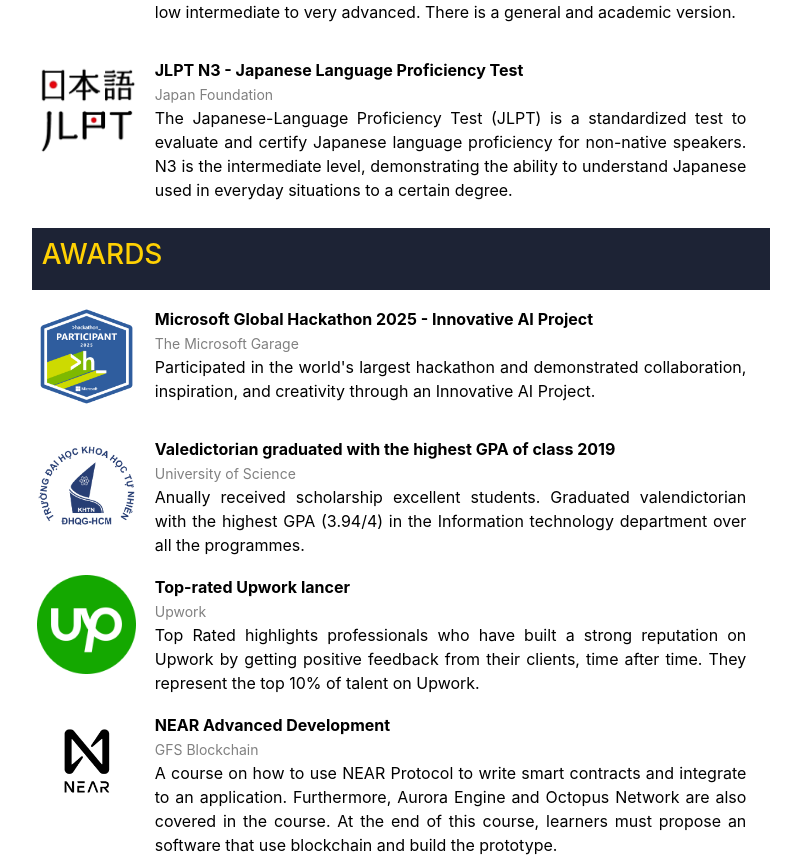
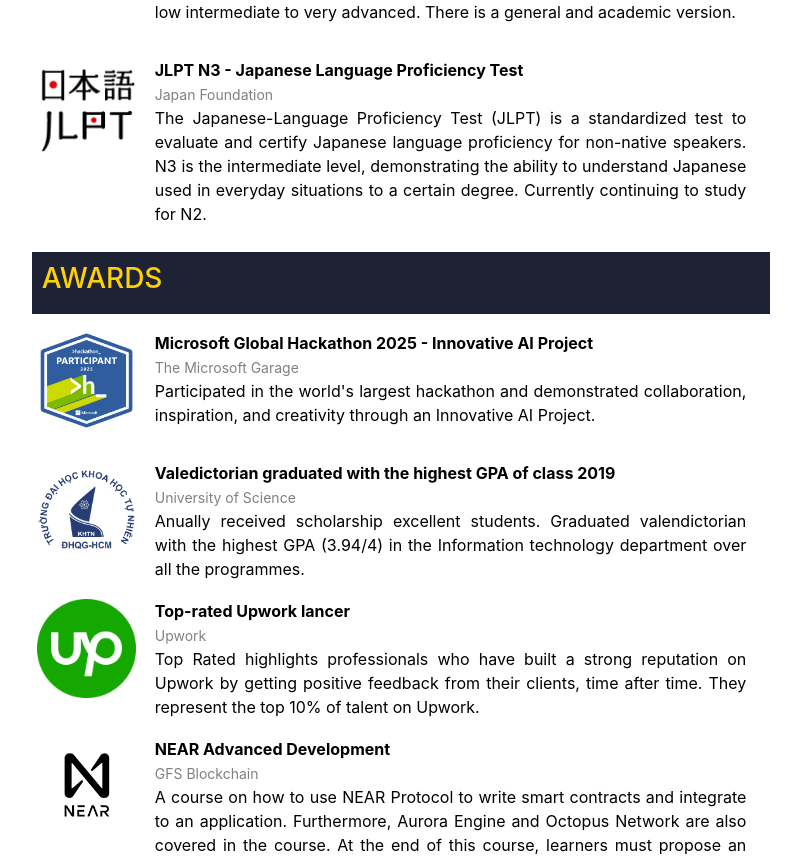
Before and after one commit to phuc16102001/phuc16102001.github.io, a React (Create React App) app: page / in a window 1280 px wide. Shown: the part 4181-5041 px from the top of the page, without its empty margins (403-1204 px from the left). Built offline with nearby package versions, Linux system fonts and the light colour scheme.

Commit message:
Add N2 leanring

```diff
--- a/src/components/Sidebar.jsx
+++ b/src/components/Sidebar.jsx
@@ -1,6 +1,5 @@
 import React from 'react';
 import { useTranslation } from 'react-i18next';
-import LanguageSwitcher from './LanguageSwitcher';
 
 const Sidebar = () => {
   const { t } = useTranslation();
--- a/src/i18n/locales/en.json
+++ b/src/i18n/locales/en.json
@@ -134,7 +134,7 @@
     "jlpt": {
       "title": "JLPT N3 - Japanese Language Proficiency Test",
       "organization": "Japan Foundation",
-      "description": "The Japanese-Language Proficiency Test (JLPT) is a standardized test to evaluate and certify Japanese language proficiency for non-native speakers. N3 is the intermediate level, demonstrating the ability to understand Japanese used in everyday situations to a certain degree."
+      "description": "The Japanese-Language Proficiency Test (JLPT) is a standardized test to evaluate and certify Japanese language proficiency for non-native speakers. N3 is the intermediate level, demonstrating the ability to understand Japanese used in everyday situations to a certain degree. Currently continuing to study for N2."
     }
   },
 
--- a/src/i18n/locales/ja.json
+++ b/src/i18n/locales/ja.json
@@ -134,7 +134,7 @@
     "jlpt": {
       "title": "JLPT N3 - 日本語能力試験",
       "organization": "国際交流基金",
-      "description": "日本語能力試験（JLPT）は、日本語を母語としない人の日本語能力を測定・認定する標準化された試験です。N3は中級レベルで、日常的な場面で使用される日本語をある程度理解できる能力を示します。"
+      "description": "日本語能力試験（JLPT）は、日本語を母語としない人の日本語能力を測定・認定する標準化された試験です。N3は中級レベルで、日常的な場面で使用される日本語をある程度理解できる能力を示します。現在N2の学習を継続中です。"
     }
   },
 
```
